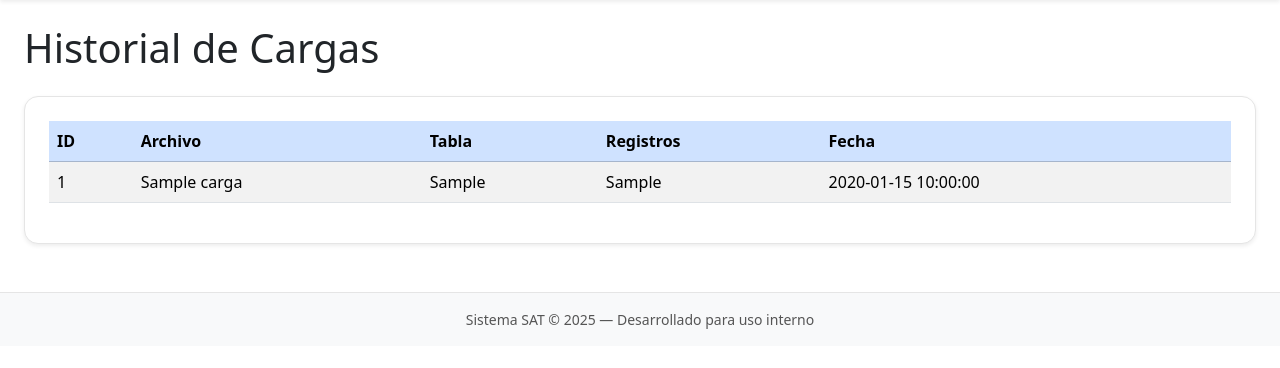
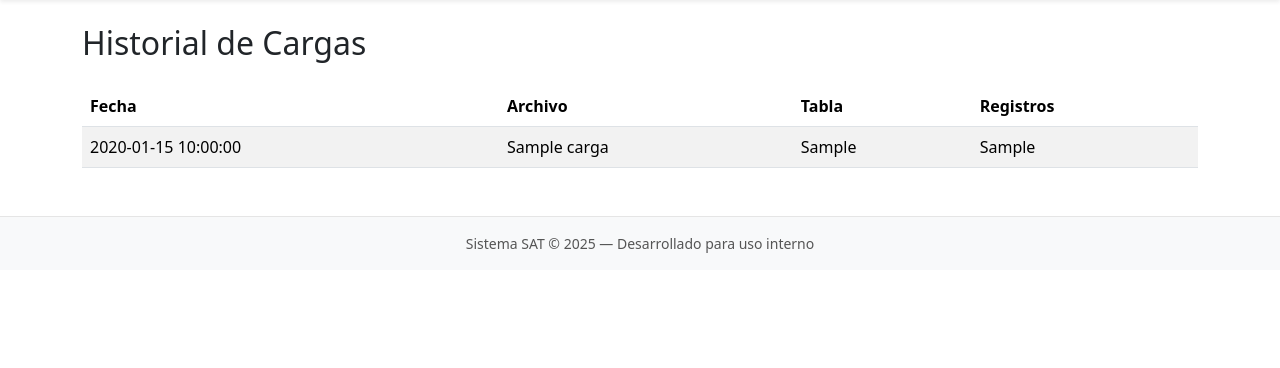
Before and after one commit to hagiordani/sat-dashboard, a Flask app: page /historial_cargas in a window 1280 px wide. Shown: the part 168-536 px from the top of the page. Run offline with Flask 3, Linux system fonts and the light colour scheme; tables that the repository leaves empty or names only in its code hold one stand-in row (values such as "Sample post"); data that the repository does not hold is empty.

Commit message:
Update historial_cargas.html

```diff
--- a/templates/historial_cargas.html
+++ b/templates/historial_cargas.html
@@ -1,35 +1,35 @@
 {% extends "base.html" %}
 {% block content %}
 
-<h1 class="mb-4">Historial de Cargas</h1>
+<div class="container mt-4">
+    <h2 class="mb-4">Historial de Cargas</h2>
 
-<div class="card p-4 shadow-sm">
-
-  <div class="table-responsive">
-    <table class="table table-striped table-hover align-middle">
-      <thead class="table-primary">
+    {% if cargas %}
+    <table class="table table-striped table-hover">
+        <thead>
             <tr>
-          <th>ID</th>
+                <th>Fecha</th>
                 <th>Archivo</th>
                 <th>Tabla</th>
                 <th>Registros</th>
-          <th>Fecha</th>
             </tr>
         </thead>
         <tbody>
             {% for c in cargas %}
             <tr>
-          <td>{{ c.id }}</td>
+                <td>{{ c.fecha }}</td>
                 <td>{{ c.nombre_archivo }}</td>
                 <td>{{ c.tabla }}</td>
                 <td>{{ c.registros }}</td>
-          <td>{{ c.fecha }}</td>
             </tr>
             {% endfor %}
         </tbody>
     </table>
+    {% else %}
+    <div class="alert alert-info">
+        No hay cargas registradas todavía.
     </div>
-
+    {% endif %}
 </div>
 
 {% endblock %}
```
Lines whose indentation alone changed are shown as unchanged.
